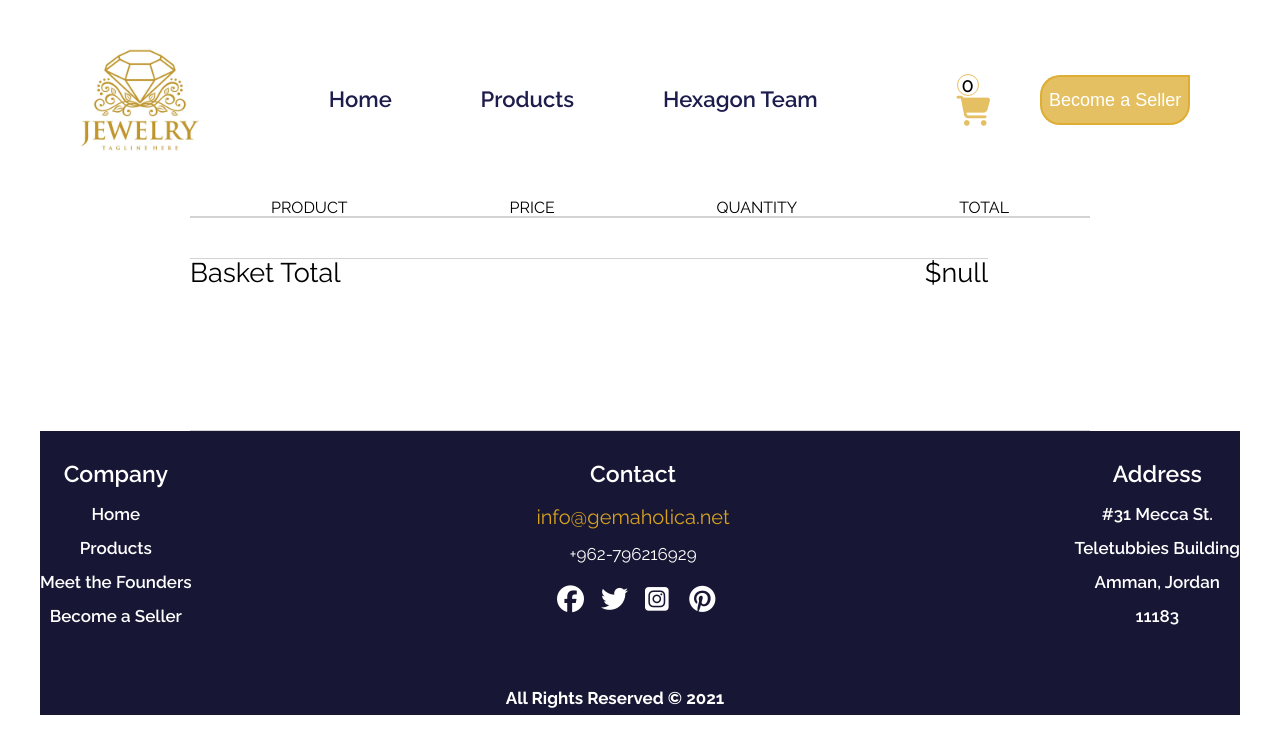
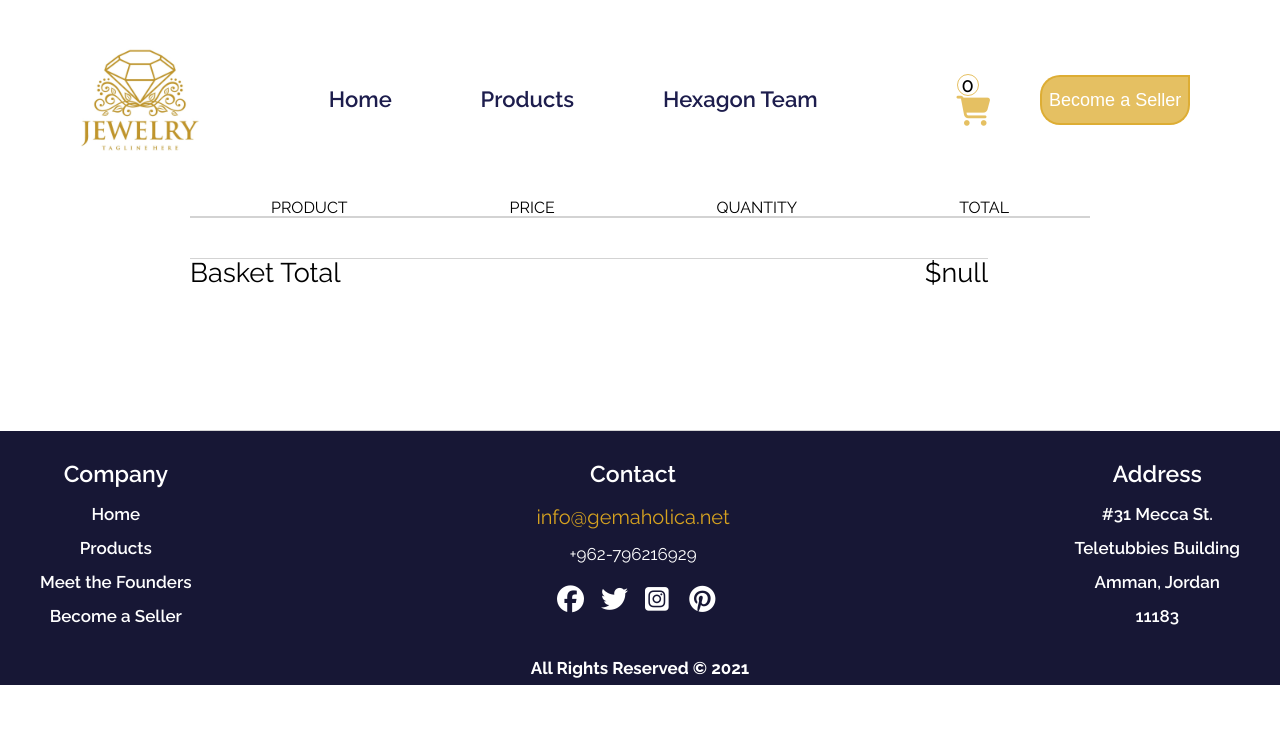
Before and after one commit to ASAC-TeamHexagon/Gemstone-Project, a plain HTML site: page cart.html in a window 1280 px wide. Drawn offline with nearby package versions, Linux system fonts and the light colour scheme.

Commit message:
fix the footer

```diff
--- a/cart.html
+++ b/cart.html
@@ -29,7 +29,7 @@
             <a href="form.html"><button>Become a Seller</button></a>
         </div>
     </header>
-
+<main>
     <div class="p-contanier">
         <div class="p-header">
 
@@ -43,6 +43,8 @@
 
         </div>
     </div>
+</main>
+
 
 
     <Footer>
--- a/css/cart.css
+++ b/css/cart.css
@@ -1,11 +1,13 @@
 
-body {
+
+main {
     width: 1200px;
     margin: auto;
 }
 .p-contanier {
     width: 900px;
     margin: auto;
+
 }
 .p-contanier i {
     cursor: pointer;
--- a/css/style.css
+++ b/css/style.css
@@ -551,7 +551,6 @@ footer h2 {
   margin: auto;
   display: flex;
   justify-content: space-between;
-  margin-bottom: 30px;
 }
 .Company h2 {
     text-align: center;
@@ -612,5 +611,5 @@ footer h2 {
   font-size: 17px;
   color: #fff;
   font-weight: 700;
-  margin-left: -50px;
+
 }
```
